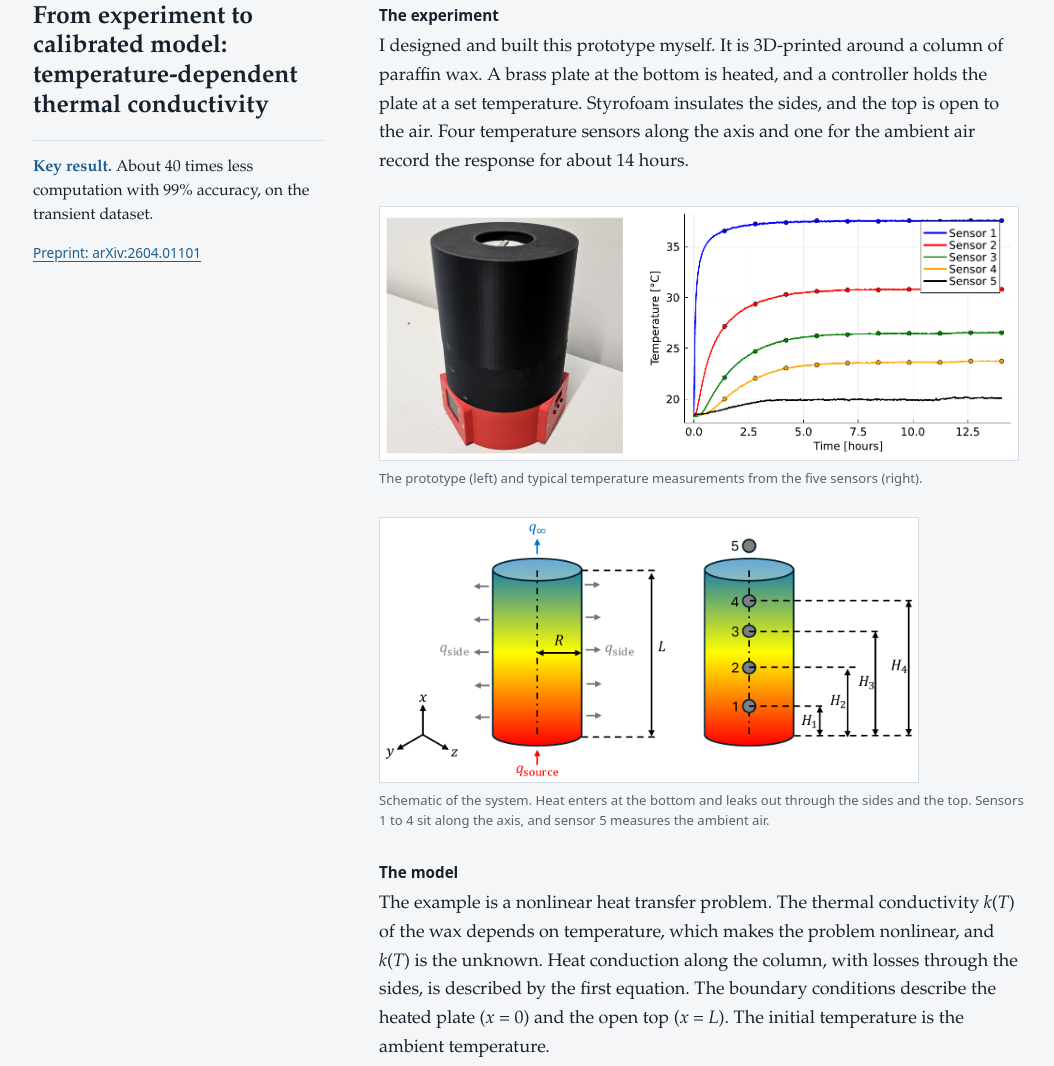
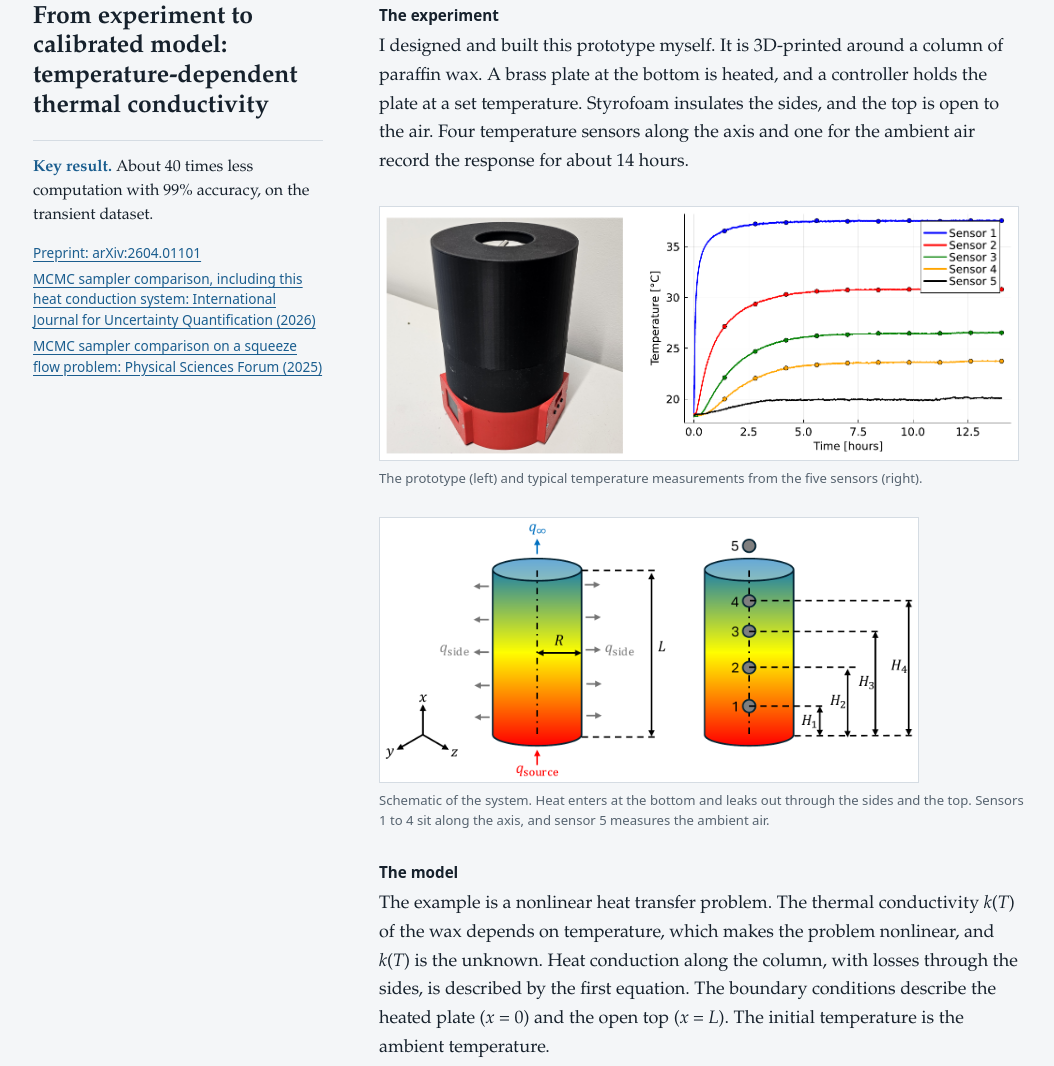
Before and after one commit to rodrigolssilva/rodrigolssilva.github.io, a plain HTML site: page index.html in a window 1280 px wide. Shown: the part 1018-2084 px from the top of the page, without its empty margins (111-1165 px from the left). Drawn offline with Linux system fonts and the light colour scheme.

Commit message:
Add files via upload

```diff
--- a/index.html
+++ b/index.html
@@ -213,6 +213,8 @@ table.data caption { caption-side: bottom; text-align: left; color: var(--muted)
       <p class="result"><b>Key result.</b> About 40 times less computation with 99% accuracy, on the transient dataset.</p>
       <ul class="sources">
         <li><a href="https://arxiv.org/abs/2604.01101">Preprint: arXiv:2604.01101</a></li>
+        <li><a href="https://doi.org/10.1615/Int.J.UncertaintyQuantification.2026060967">MCMC sampler comparison, including this heat conduction system: International Journal for Uncertainty Quantification (2026)</a></li>
+        <li><a href="https://doi.org/10.3390/psf2025012004">MCMC sampler comparison on a squeeze flow problem: Physical Sciences Forum (2025)</a></li>
       </ul>
     </div>
     <div class="project-body">
```
